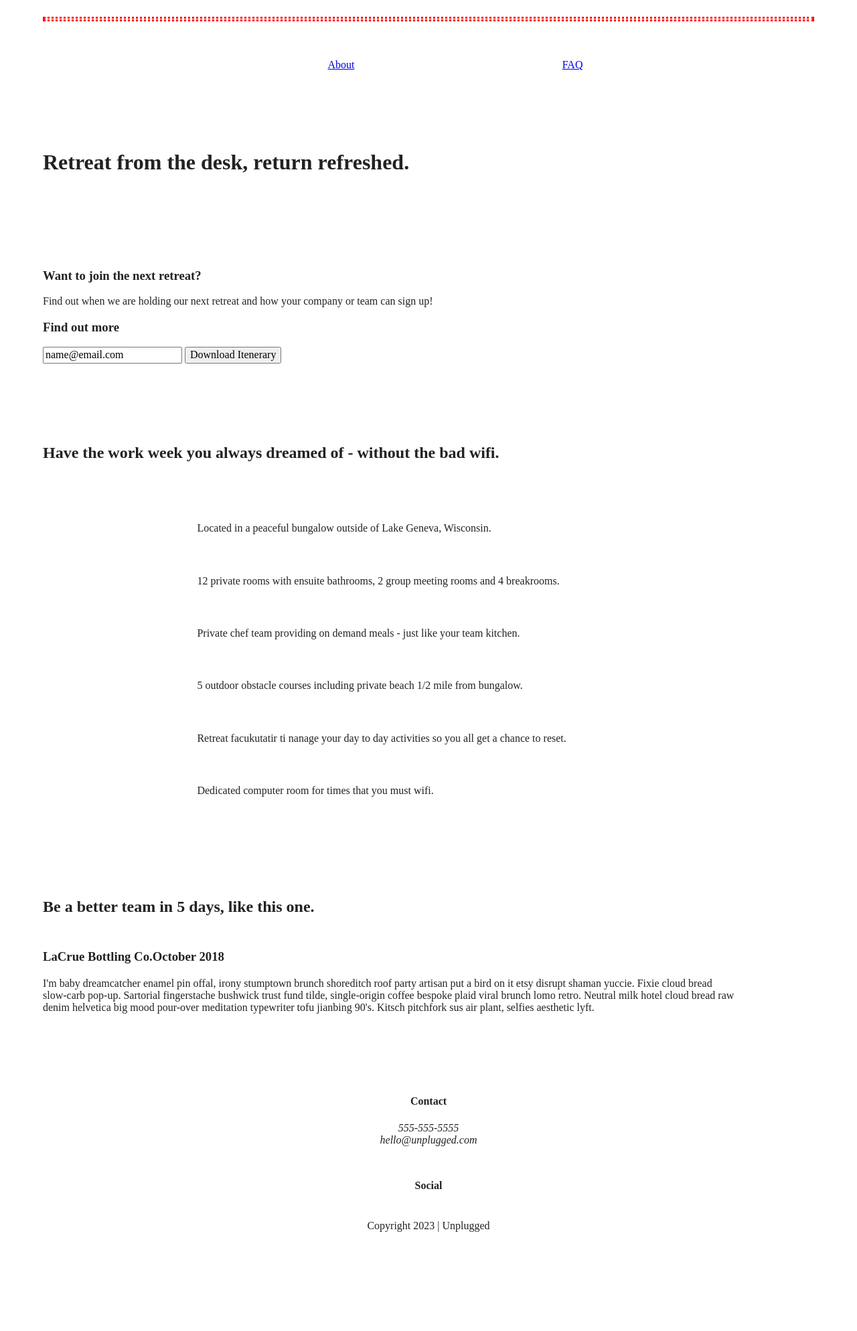
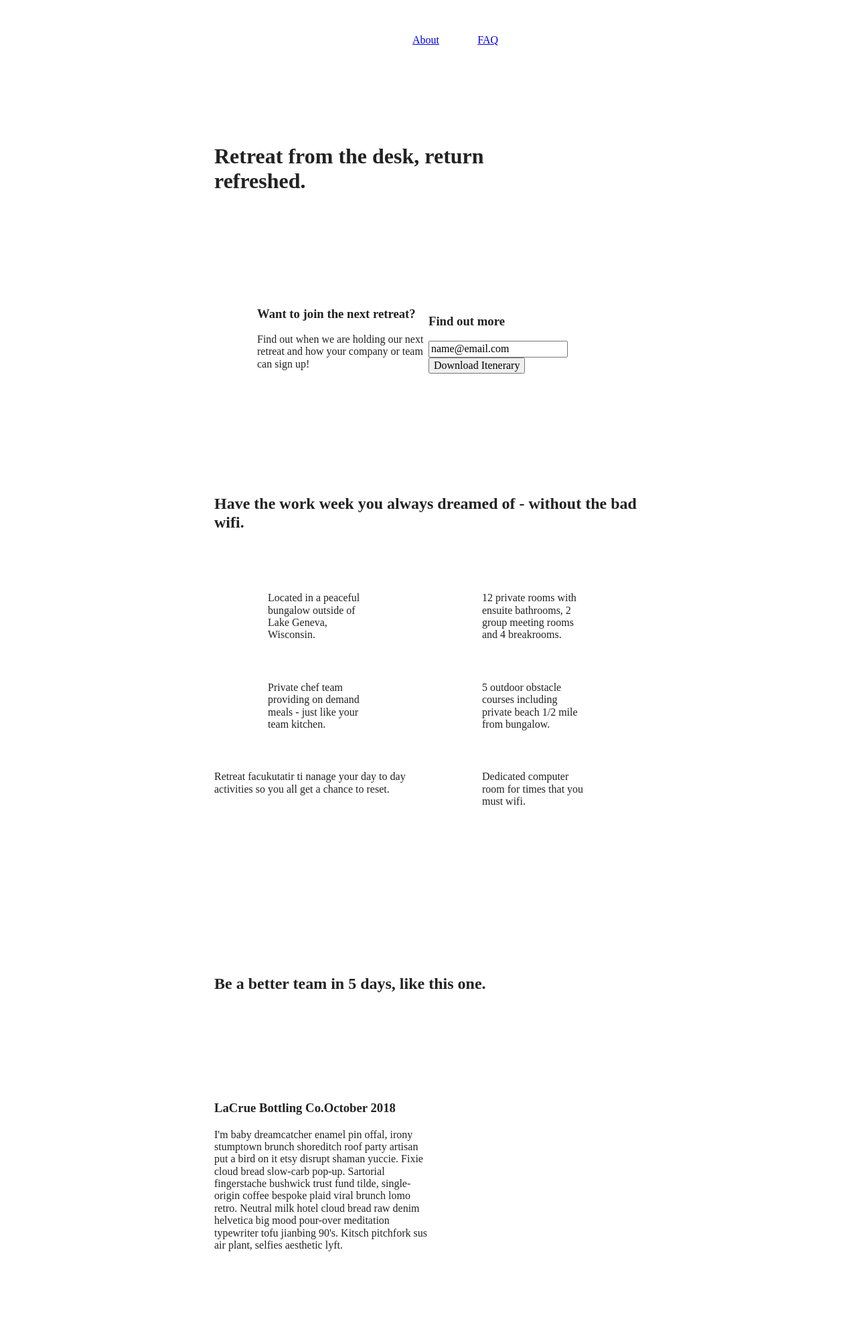
Before and after one commit to shannawalsh/unplugged, a website built with Parcel: page index.html in a window 1280 px wide. Shown: the top 1988 px of the page at 67% size. Before the commit the page ends 1861 px from the top, so only its background shows below. Built offline with nearby package versions, Linux system fonts and the light colour scheme.

Commit message:
Adding CSS table styles

```diff
--- a/css/main.css
+++ b/css/main.css
@@ -245,7 +245,9 @@ aside {
   margin: 20px 0;
 }
 
-/* ------ Mobile Styes - About Page ------*/
+/* ==========================================================================
+  About Page
+   ========================================================================== */
 
 .mission {
   display: flex;
@@ -261,7 +263,9 @@ aside {
   margin: 0;
 }
 
-/* ------ Mobile Styes - FAQ Page ------*/
+/* ==========================================================================
+  FAQ Page
+   ========================================================================== */
 
 .faq {
   display: flex;
@@ -372,8 +376,153 @@ aside {
    Modify as content requires.
    ========================================================================== */
 
-@media only screen and (min-width: 35em) {
-  /* Style adjustments for viewports that meet the condition */
+@media only screen and (min-width: 768px) {
+  /* Table Styles Here*/
+  /* General Styles */
+  .content-wrapper {
+    margin: 100px 0;
+    max-width: 640px;
+  }
+
+   /* Header Styles */
+
+  .header {
+    margin: 33px 0;
+  }
+
+  header .content-wrapper{
+    justify-content: center;
+    width: 100%;
+
+  }
+
+  header nav {
+    width: 20%;
+  }
+
+  header nav ul {
+    justify-content: space-between;
+  }
+
+  .header-divider {
+    display: none;
+  }
+
+   /* Hero Area Styles */
+
+  .hero-area h1 {
+    margin: 0;
+    justify-content: flex-start;
+    width: 80%;
+  }
+
+   /* Aside Styles */
+
+  aside .content-wrapper {
+    display: flex;
+    justify-content: center;
+    align-items: center;
+    margin: 50px 0;
+  }
+
+  aside .content-wrapper .form-description,
+  aside .content-wrapper .form {
+    width: 40%;
+    margin: 0;
+  }
+
+   /* Features Styles */
+
+  .features article {
+    display: flex;
+    align-items: center;
+    flex-flow: column wrap;
+    flex-basis: 50%;
+  }
+
+  .features .features-item-description {
+    width: 50%;
+  }
+
+   /* Reviews Styles */
+
+  .reviews article {
+    display: flex;
+    justify-content: space-between;
+  }
+
+  .reviews article div {
+    width: 50%;
+  }
+
+   /* Footer Styles */
+
+  footer .content-wrapper {
+    width:65%;
+    /*margin: 100px 0;*/
+  }
+
+  .footer-content {
+    display: flex;
+    justify-content: center;
+    align-items: center;
+  }
+
+  footer .contact {
+    margin-bottom: 0;
+  }
+
+  footer .copyright {
+    width: 100%;
+  }
+
+}
+/* ==========================================================================
+  About Page
+   ========================================================================== */
+
+.mission-content {
+  display: flex;
+  justify-content: space-between;
+  align-items: flex-start;
+  padding: 20px;
+}
+
+.mission-content p {
+  width: 45%;
+}
+
+.contact-section .content-wrapper h2 {
+  width: 80%;
+}
+
+.contact-content {
+  display: flex;
+  justify-content: space-between;
+  align-items: flex-start;
+}
+
+
+ /* ==========================================================================
+  FAQ Page
+   ========================================================================== */
+
+.faq .content-wrapper {
+    justify-content: space-between;
+}
+
+.faq-content {
+    flex-basis: 45%;
+}
+
+.faq h2 {
+    width: 100%;
+}
+
+
+@media only screen and (min-width: 1200px) {
+  /* Desktop Styles Here*/
+
 }
 
 @media print,
@@ -381,7 +530,7 @@ aside {
   (min-resolution: 1.25dppx),
   (min-resolution: 120dpi) {
   /* Style adjustments for high resolution devices */
-}
+}*/
 
 /* ==========================================================================
    Print styles.
```
